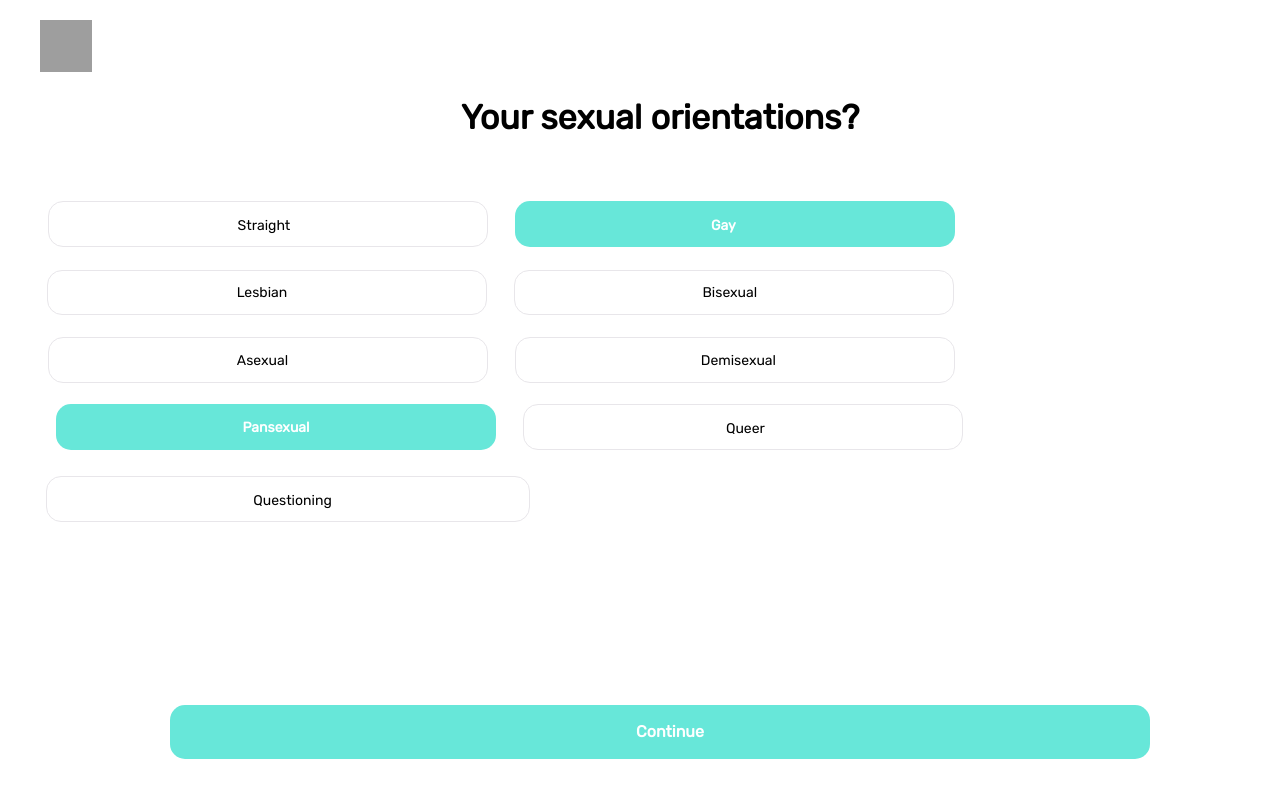
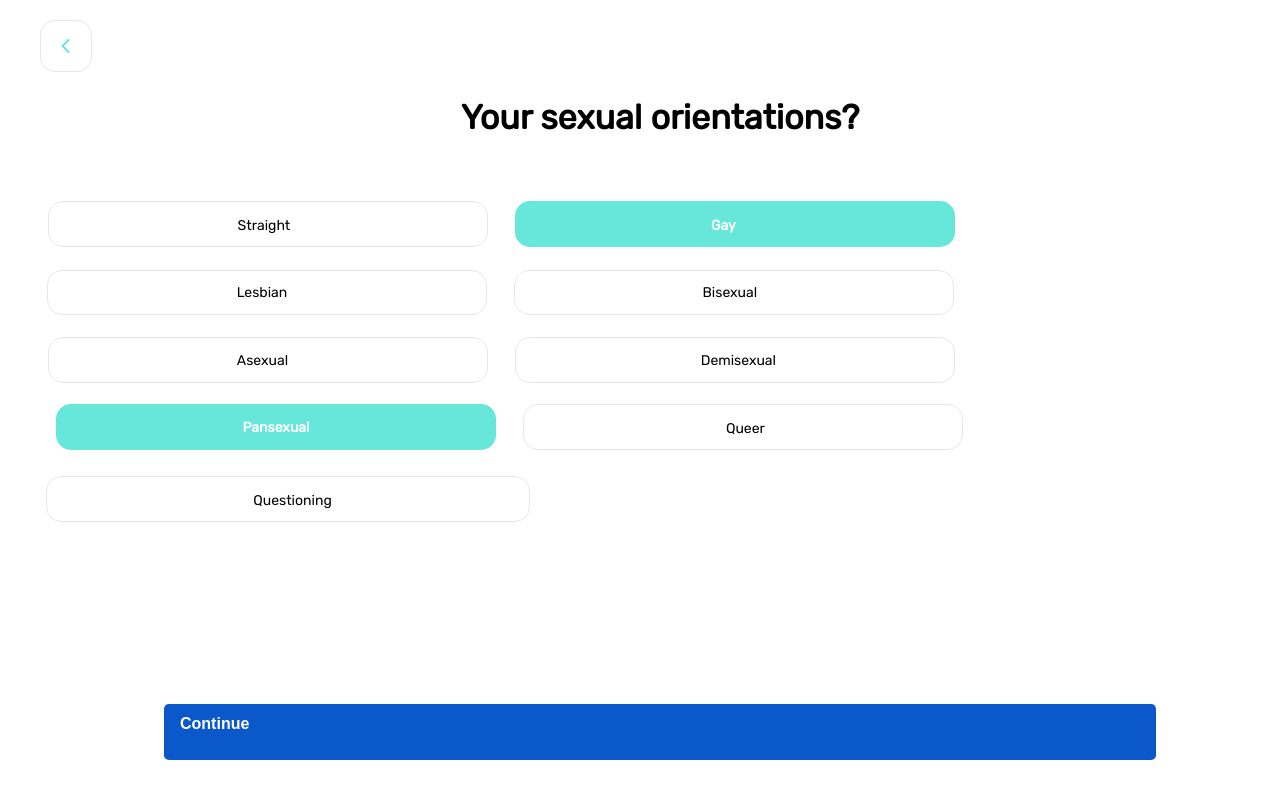
Before and after one commit to kashishgoel9/Harmonize, a React (Create React App) app: page /passions in a window 1280 px wide. Built offline with nearby package versions, Linux system fonts and the light colour scheme; grey boxes are pictures that could not be loaded; what spotify-web-api-js would draw is missing.

Commit message:
updated user pages

```diff
--- a/src/css/profiledetails.css
+++ b/src/css/profiledetails.css
@@ -195,7 +195,7 @@
     text-align: center;
     color: #fff;
     width: 80%;
-    background-color: #0000;
+    background-color: #67E7D9;
     border: none;
     flex-direction: row;
     flex-basis: 7%;
--- a/src/pages/Auth.js
+++ b/src/pages/Auth.js
@@ -40,7 +40,7 @@ const Auth = () => {
                         localStorage.setItem('expires_in', expires_in);
                         spotifyApi.setAccessToken(access_token);
 
-                        window.location.href = '/home';
+                        window.location.href = '/profiledetails';
                     }
 
                     // spotifyApi.getMySavedTracks()
--- a/src/pages/Iam.js
+++ b/src/pages/Iam.js
@@ -5,8 +5,18 @@ import checkSmall from "../assets/checkSmall.svg";
 import right from "../assets/right.svg";
 import checkSmall1 from "../assets/checkSmall1.svg";
 import Cardman from "../components/Cardman";
+import Button from "react-bootstrap/Button";
+import { useNavigate, useParams } from "react-router-dom";
+
 const Iam = () => {
+  const navigate = useNavigate();
   const propsData = {
+    btnCreateGender: {
+        size: "lg",
+        disabled: false,
+        active: true,
+        children: "Continue",
+    },
     woman: {
       man: "Woman",
       checkSmall: checkSmall1,
@@ -20,6 +30,8 @@ const Iam = () => {
       checkSmall: right,
     },
   };
+
+
   return (
     <div className="i-am">
       <img className="btn-back" src={btnBack} />
@@ -27,11 +39,13 @@ const Iam = () => {
       <Cardman className="woman-instance" {...propsData.woman} />
       <Cardman className="man-instance-1" {...propsData.man} />
       <Cardman className="woman-1-instance" {...propsData.woman1} />
-      <button className="btn-continue">
-        <div className="container-3">
-          <span className="continue">Continue</span>
-        </div>
-      </button>
+      <Button
+                className="btn-continue"
+                {...propsData.btnCreateGender}
+                onClick={()=>{
+                    navigate('/Passions')
+                }}
+            />
     </div>
   );
 };
--- a/src/pages/Passions.js
+++ b/src/pages/Passions.js
@@ -1,7 +1,19 @@
 import * as React from "react";
 import "../css/passions.css";
-import btnBack from "./assets/btnBack.svg";
+import btnBack from "../assets/btnBack.svg";
+import Button from "react-bootstrap/Button";
+import { useNavigate, useParams } from "react-router-dom";
+
 const Passions = () => {
+  const navigate = useNavigate();
+  const propsData = {
+    btnPassion: {
+        size: "lg",
+        disabled: false,
+        active: true,
+        children: "Continue",
+    },
+  };
   return (
     <div className="passions">
       <img className="btn-back" src={btnBack} />
@@ -61,11 +73,13 @@ const Passions = () => {
           <span className="questioning">Questioning</span>
         </div>
       </button>
-      <button className="btn-continue">
-        <div className="container">
-          <span className="continue">Continue</span>
-        </div>
-      </button>
+      <Button
+                className="btn-continue"
+                {...propsData.btnPassion}
+                onClick={()=>{
+                    navigate('/home')
+                }}
+            />
     </div>
   );
 };
--- a/src/pages/ProfileDetails.js
+++ b/src/pages/ProfileDetails.js
@@ -5,7 +5,20 @@ import iconbackwhite from "../assets/iconbackwhite.svg";
 import rectangle from "../assets/rectangle.svg";
 import face from "../assets/face.svg";
 import iconCalendar from "../assets/iconCalendar.svg";
+import Button from "react-bootstrap/Button";
+import { useNavigate, useParams } from "react-router-dom";
+
 const ProfileDetails = () => {
+  const navigate = useNavigate();
+    const propsData = {
+        btnCreateProfile: {
+            size: "lg",
+            disabled: false,
+            active: true,
+            children: "Confirm",
+        },
+    };
+
   return (
     <div className="profile-details">
       <span className="profile-details-1">Profile details</span>
@@ -28,11 +41,13 @@ const ProfileDetails = () => {
           <span className="num-22091997">Choose birthday date</span>
         </div>
       </button>
-      <button className="btn-confirm">
-        <div className="container">
-          <span className="confirm">Confirm</span>
-        </div>
-      </button>
+      <Button
+                className="btn-confirm"
+                {...propsData.btnCreateProfile}
+                onClick={()=>{
+                    navigate('/iam')
+                }}
+            />
     </div>
   );
 };
```
